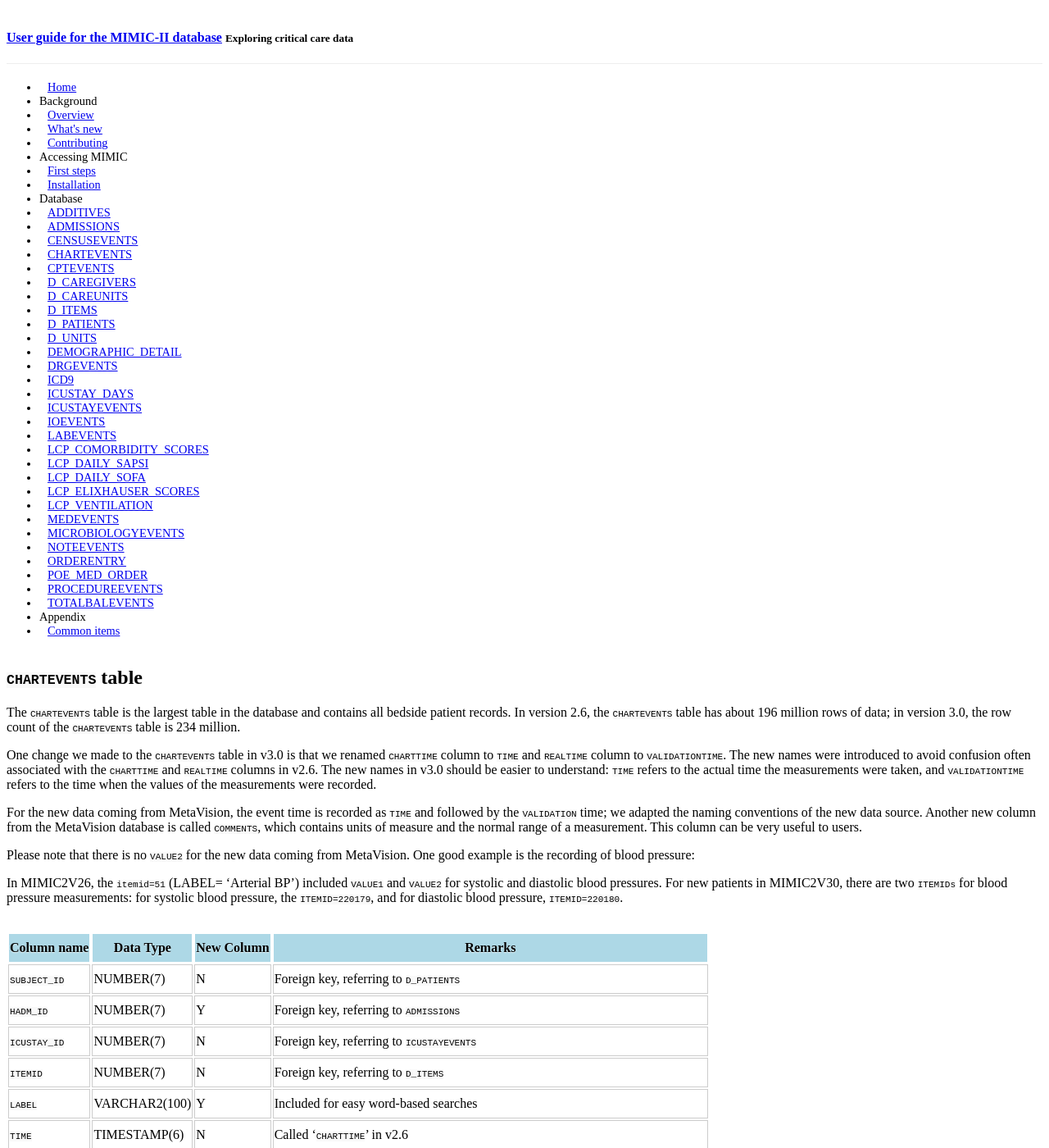
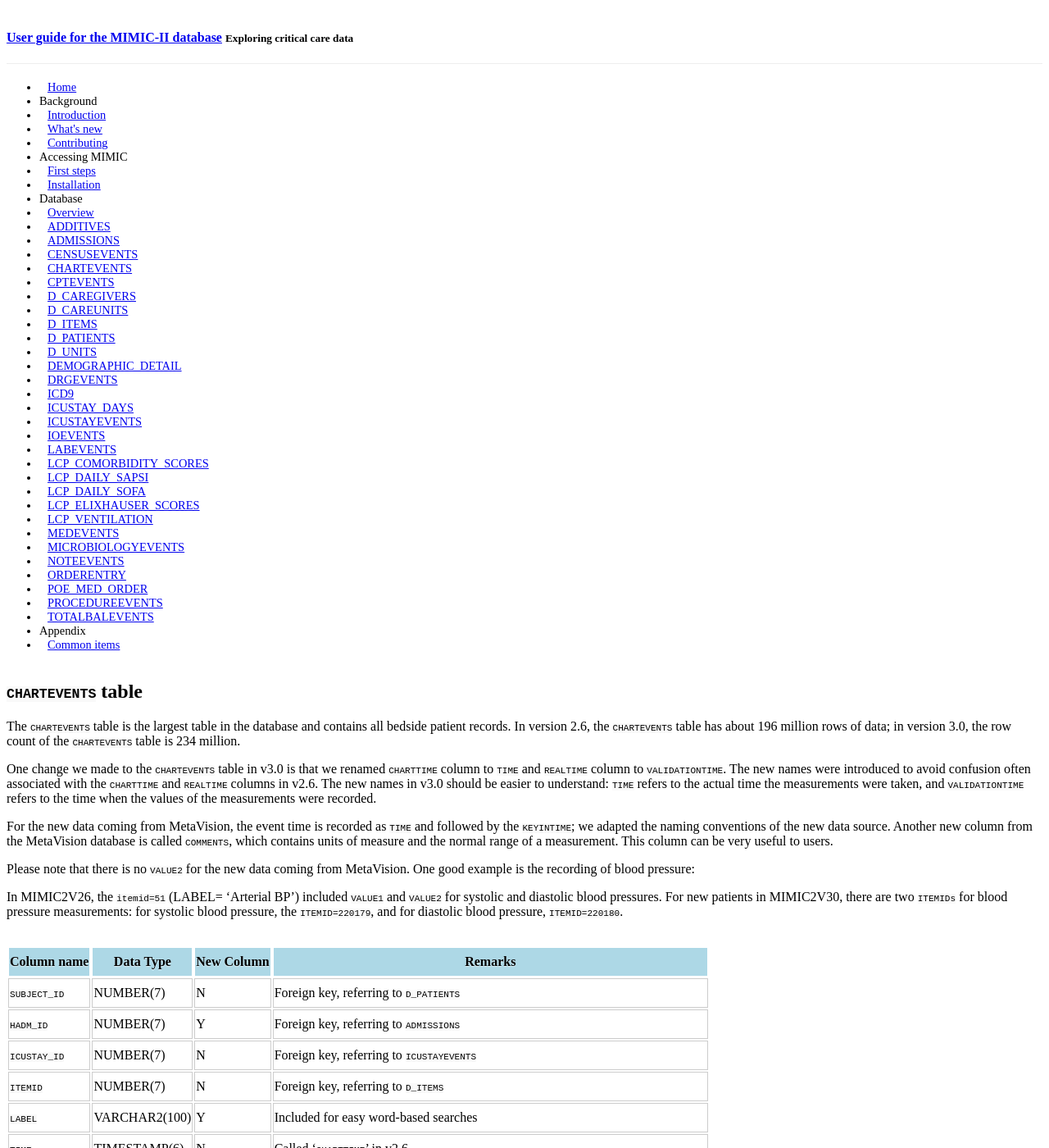
Before and after one commit to Franck-Dernoncourt/v3.0, a Jekyll site: the page built from _posts/2015-04-22-chartevents.md, in a window 1280 px wide and 1400 px high. Shown: the whole window at 82% size. Built offline with Jekyll 4.4.1, drawn with Linux system fonts in a browser that asks for light colours; Markdown is read by kramdown in place of the engine named in the settings; a style sheet for code colours, icons or effects is not loaded; some of the changed text lies outside the part shown.

Commit message:
table overview

````diff
--- a/_posts/2015-04-22-chartevents.md
+++ b/_posts/2015-04-22-chartevents.md
@@ -17,7 +17,7 @@
 ```CHARTTIME``` column to ```TIME``` and ```REALTIME``` column to ```VALIDATIONTIME```. The new names were introduced to avoid confusion often associated with the ```CHARTTIME``` and ```REALTIME``` columns in v2.6. The new names in v3.0 should be easier to understand: ```TIME``` refers to the actual time the measurements were taken, and ```VALIDATIONTIME``` refers to the time when the values of the measurements were recorded.
 
 For the new data coming from MetaVision, the event time is recorded as
-```TIME``` and followed by the ```VALIDATION``` time; we adapted the naming
+```TIME``` and followed by the ```KEYINTIME```; we adapted the naming
 conventions of the new data source. Another new column from the
 MetaVision database is called ```COMMENTS```, which contains units of
 measure and the normal range of a measurement. This column can be very
@@ -37,7 +37,7 @@
 ```LABEL``` | VARCHAR2(100) | Y | Included for easy word-based searches
 ```TIME``` | TIMESTAMP(6) | N | Called ‘```CHARTTIME```’ in v2.6
 ```ELEMID``` | NUMBER(7) | N | The ELEMENTID of the chart event
-```VALIDATIONTIME``` | TIMESTAMP(6) | N | Called ‘```REALTIME```’ in v2.6
+```KEYINTIME``` | TIMESTAMP(6) | N | Called ‘```REALTIME```’ in v2.6
 ```CGID``` | NUMBER(7) | N | Foreign key, referring to ```D_CAREGIVERS```
 ```CUID``` | NUMBER(7) | N | Foreign key, referring to ```D_UNITS```
 ```VALUE1``` | VARCHAR2(110) | N | Can be numeric or alphabetic values
--- a/_posts/2015-04-22-overview.md
+++ b/_posts/2015-04-22-introduction.md
@@ -1,12 +1,12 @@
 ---
 layout: page
-title: "Overview"
+title: "Introduction"
 category: bac
 date: 2015-04-22 11:40:16
 order: 1
 ---
 
-# Overview
+# Introduction
 
 For the first time MIMIC-II contains data from two different source databases (CareVue and MetaVision). This new version of MIMIC-II maps and combines data from MIMIC2V26 (45 tables) and MetaVision (506 tables), as well as additional data sets from Beth Israel Deaconess Medical Center (23 tables) and Social Security datasets (2 tables).
 
````
Also changed, not shown: _posts/2015-05-18-overview.md (added, +11 -0 lines), 2 other files.
